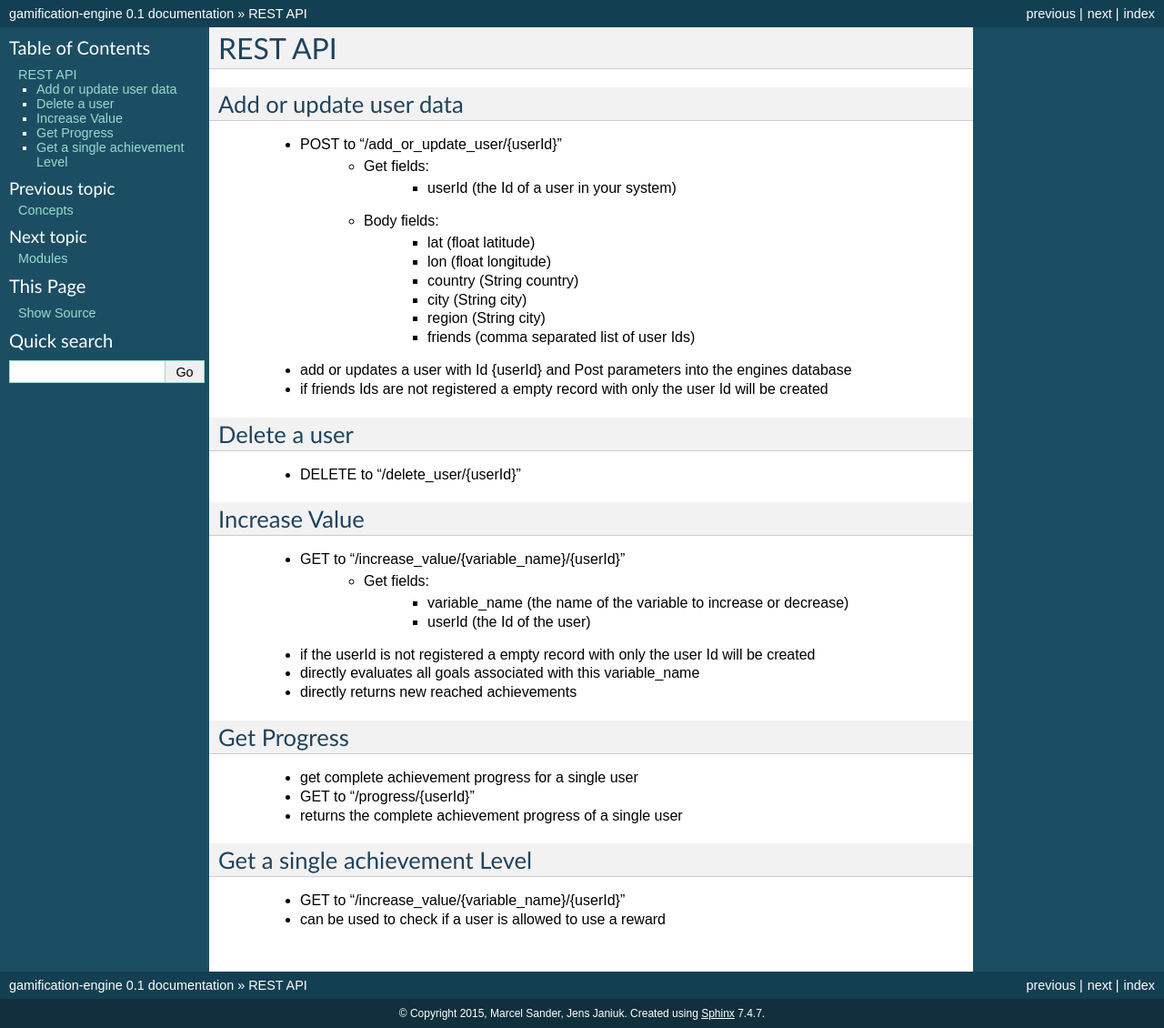
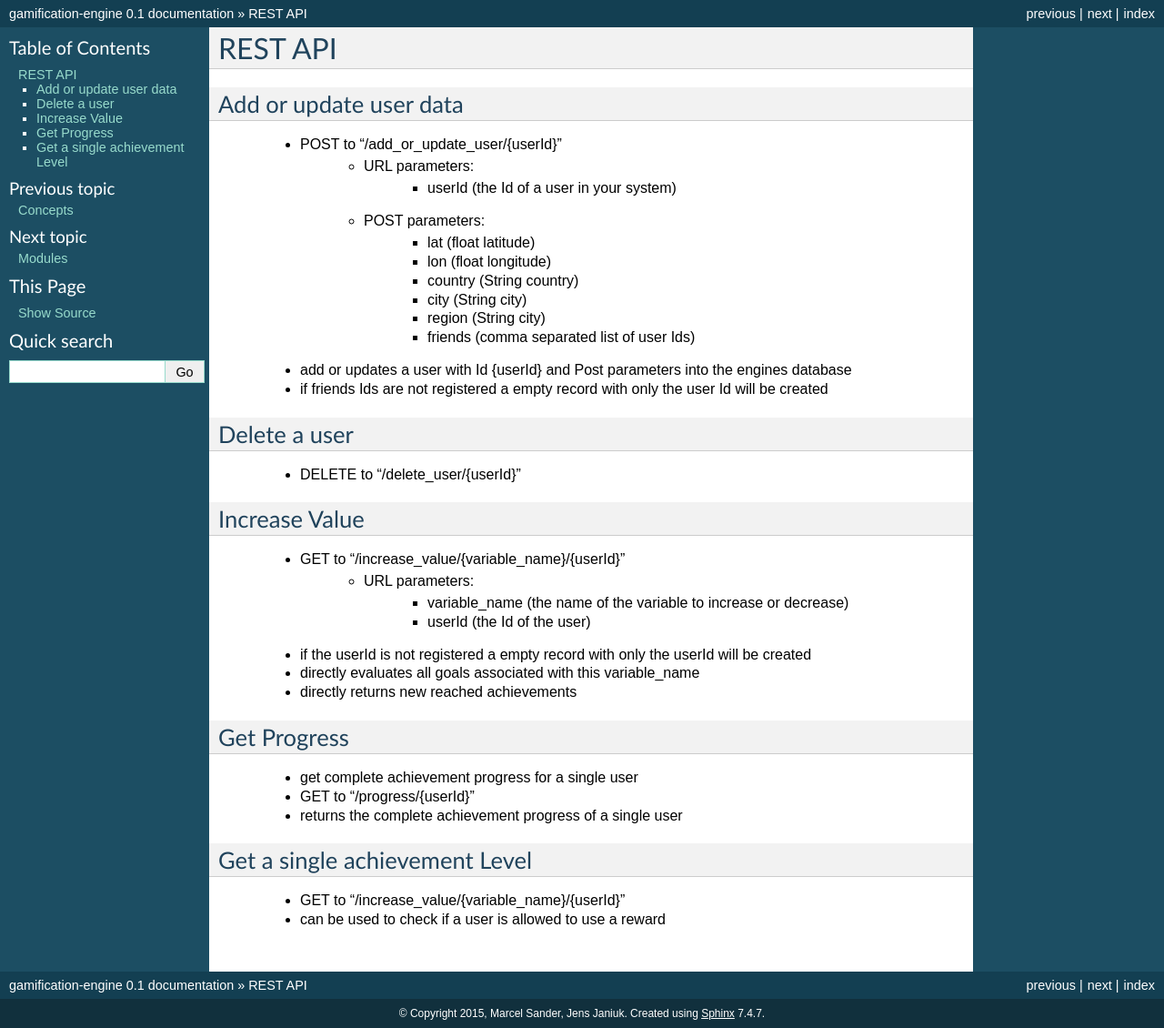
Before and after one commit to ActiDoo/gamification-engine, a Sphinx documentation site: the page built from docs/rest/index.rst, in a window 1280 px wide. Shown: the whole page at 91% size. Built offline with Sphinx 7.4.7, drawn with Linux system fonts in a browser that asks for light colours; formulas are drawn with MathJax 3.

Commit message:
rest docs

```diff
--- a/docs/rest/index.rst
+++ b/docs/rest/index.rst
@@ -8,9 +8,9 @@ Add or update user data
 =======================
 
    - POST to "/add_or_update_user/{userId}"
-      - Get fields:
+      - URL parameters:
          - userId (the Id of a user in your system)
-      - Body fields:
+      - POST parameters:
          - lat (float latitude)
          - lon (float longitude)
          - country (String country)
@@ -32,11 +32,11 @@ Increase Value
 ==============
 
    - GET to "/increase_value/{variable_name}/{userId}"
-      - Get fields:
+      - URL parameters:
          - variable_name (the name of the variable to increase or decrease)
          - userId (the Id of the user)
 
-   - if the userId is not registered a empty record with only the user Id will be created
+   - if the userId is not registered a empty record with only the userId will be created
    - directly evaluates all goals associated with this variable_name
    - directly returns new reached achievements
 
```
